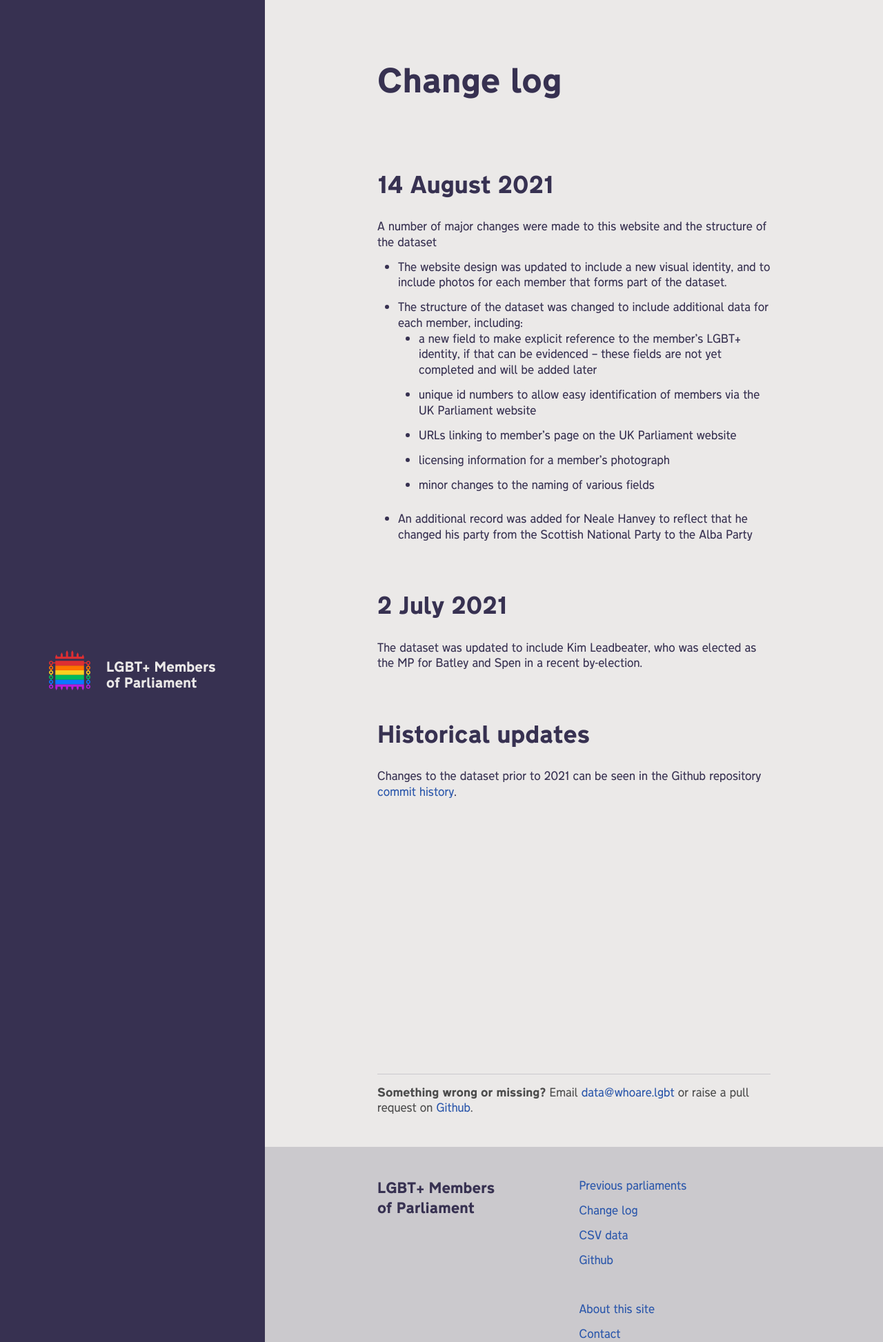
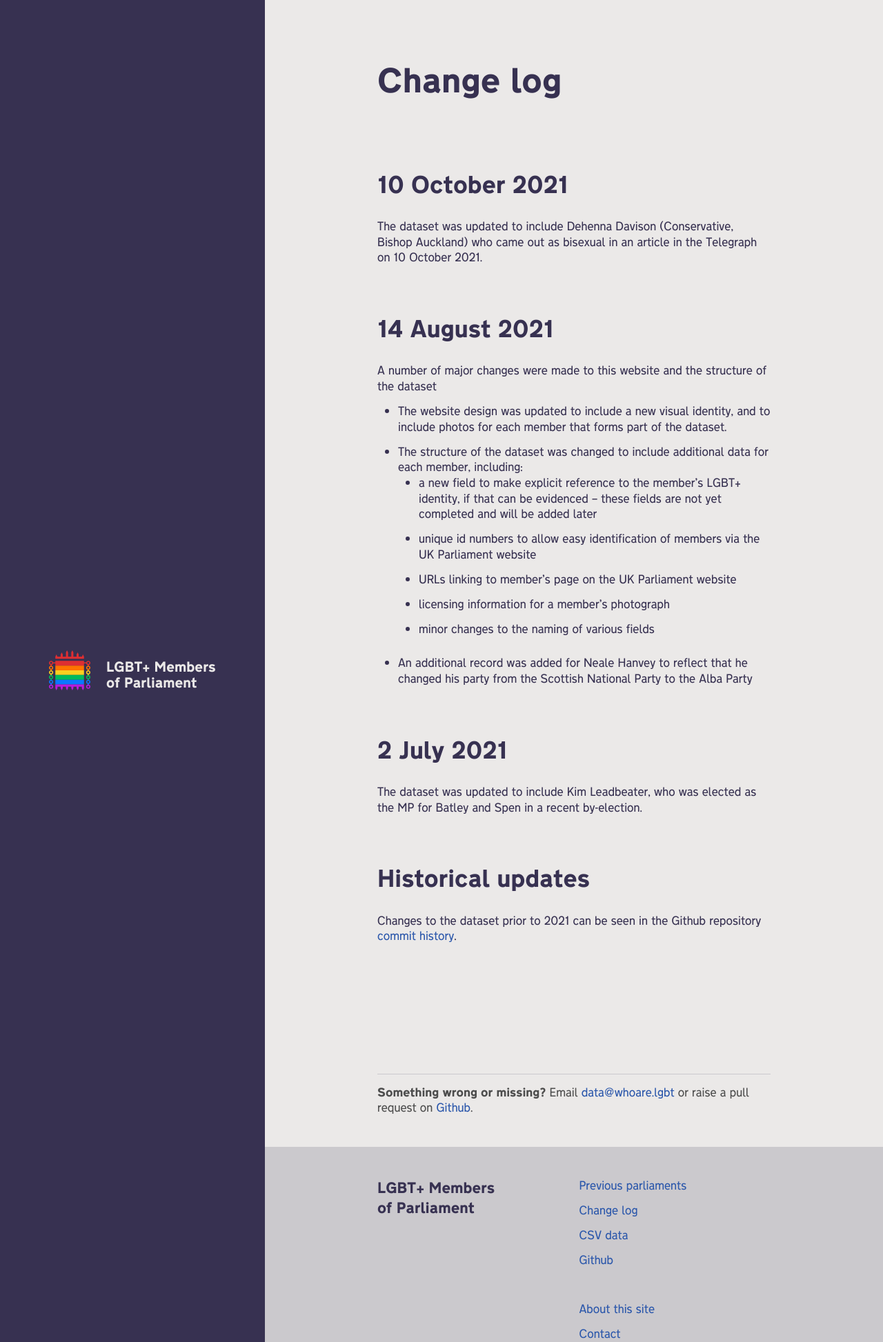
Before and after one commit to johnpeart/lgbt-mp, a Jekyll site: the page built from change-log.md, in a window 1280 px wide. Shown: the whole page at 69% size. Built offline with Jekyll 4.4.1, drawn with Linux system fonts in a browser that asks for light colours.

Commit message:
Add new member, Dehenna Davison MP Elected December 2019, Dehenna came out as bisexual in an article in the Telegraph on 10 October 2021.

```diff
--- a/_data/members.csv
+++ b/_data/members.csv
@@ -19,6 +19,7 @@ Damien Moore,Southport,Conservative,2017-06-09,present,,Pink News,2017-06-05,htt
 Dan Carden,Liverpool Walton,Labour,2017-06-09,present,,Pink News,2017-06-05,http://www.pinknews.co.uk/2017/06/05/uk-set-to-break-record-for-highest-number-of-lgbtq-mps-after-general-election/,4651,https://members.parliament.uk/member/4651/contact,,UK Parliament,https://members.parliament.uk/member/4651/portrait,Attribution 3.0 Unported (CC BY 3.0),https://creativecommons.org/licenses/by/3.0/
 Daniel Kawczynski,Shrewsbury and Atcham,Conservative,2005-05-05,present,,Wikipedia,2017-05-27,https://en.wikipedia.org/wiki/Daniel_Kawczynski,1566,https://members.parliament.uk/member/1566/contact,,UK Parliament,https://members.parliament.uk/member/1566/portrait,Attribution 3.0 Unported (CC BY 3.0),https://creativecommons.org/licenses/by/3.0/
 David Mundell,"Dumfriesshire, Clydesdale and Tweeddale",Conservative,2005-05-05,present,,The Independent,2016-02-20,http://www.independent.co.uk/news/uk/politics/gay-mps-the-photograph-that-shows-westminsters-attitude-towards-lgbt-politicians-is-changing-a6886771.html,1512,https://members.parliament.uk/member/1512/contact,,UK Parliament,https://members.parliament.uk/member/1512/portrait,Attribution 3.0 Unported (CC BY 3.0),https://creativecommons.org/licenses/by/3.0/
+Dehenna Davison,Bishop Auckland,Conservative,2019-12-13,present,Bisexual,The Telegraph,2021-10-10,https://www.telegraph.co.uk/politics/2021/10/10/bisexual-no-big-deal-says-red-wall-tory-mp/,4737,https://members.parliament.uk/member/4737/contact,,UK Parliament,https://members.parliament.uk/member/4737/portrait,Attribution 3.0 Unported (CC BY 3.0),https://creativecommons.org/licenses/by/3.0/
 Elliot Colburn,Carshalton and Wallington,Conservative,2019-12-13,present,,Pink News,2019-12-13,https://www.pinknews.co.uk/2019/12/10/general-election-next-parliament-prominent-lgbt-voices/,4775,https://members.parliament.uk/member/4775/contact,,UK Parliament,https://members.parliament.uk/member/4775/portrait,Attribution 3.0 Unported (CC BY 3.0),https://creativecommons.org/licenses/by/3.0/
 Eric Ollerenshaw,Lancaster and Fleetwood,Conservative,2010-05-06,2015-03-15,,Wikipedia,2020-01-03,https://en.wikipedia.org/wiki/Eric_Ollerenshaw#cite_note-10,4141,https://members.parliament.uk/member/4141/contact,,Wikipedia,https://commons.wikimedia.org/wiki/File:Eric_1.jpg,Public domain,https://en.wikipedia.org/wiki/Public_domain
 Gary Sambrook,Birmingham Northfield,Conservative,2019-12-13,present,,Twitter,2019-12-14,https://twitter.com/GarySambrook89/status/328235991737458688,4760,https://members.parliament.uk/member/4760/contact,,UK Parliament,https://members.parliament.uk/member/4760/portrait,Attribution 3.0 Unported (CC BY 3.0),https://creativecommons.org/licenses/by/3.0/
--- a/change-log.md
+++ b/change-log.md
@@ -2,6 +2,10 @@
 layout: page
 title: Change log
 ---
+
+## 10 October 2021
+
+The dataset was updated to include Dehenna Davison (Conservative, Bishop Auckland) who came out as bisexual in an article in the Telegraph on 10 October 2021.
 
 ## 14 August 2021
 
```
Also changed, not shown: assets/images/members/4737-dehenna-davison.jpg (added).
